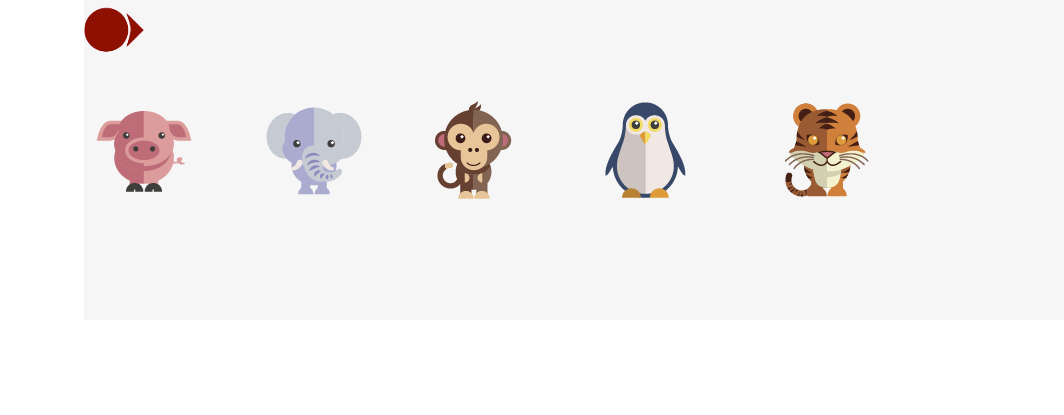
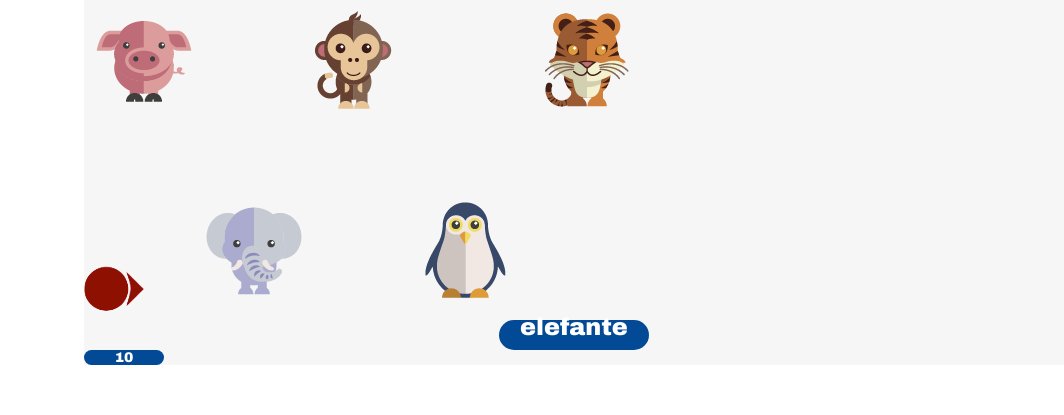
Before and after one commit to andmagom/retoAnglus, a plain HTML site: page public_html/index.html in a window 1280 px wide. Shown: the top 415 px of the page, 216-1280 px from the left. Drawn offline with Linux system fonts and the light colour scheme.

Commit message:
Se muestran los animales de forma intercalada y ya se lleva el puntaje y se menciona el animal el cual se debe buscar

```diff
--- a/public_html/css/main.css
+++ b/public_html/css/main.css
@@ -466,3 +466,50 @@ h5, h6          { font-weight: bolder }
         width: 100%;
     }
 }
+
+.target2
+{
+    border-radius: 30px 30px 30px 30px;
+    -moz-border-radius: 30px 30px 30px 30px;
+    -webkit-border-radius: 30px 30px 30px 30px;
+    border: 0px solid #000000;
+    background-color: #034a96;
+    width: 150px;
+    height: 30px;
+    margin-left: auto;
+    margin-right: auto;
+}
+
+.target2 p
+{
+    font-family: 'Arial Black', 'Arial Bold', Gadget, sans-serif;
+	font-size: 24px;
+	font-style: normal;
+	font-variant: normal;
+	font-weight: 500;
+	line-height: 15px;
+        color:white;
+        text-align: center;
+}
+
+.point
+{
+    border-radius: 30px 30px 30px 30px;
+    -moz-border-radius: 30px 30px 30px 30px;
+    -webkit-border-radius: 30px 30px 30px 30px;
+    border: 0px solid #000000;
+    background-color: #034a96;
+    width: 80px;
+}
+
+.point p
+{
+    font-family: 'Arial Black', 'Arial Bold', Gadget, sans-serif;
+	font-size: 14px;
+	font-style: normal;
+	font-variant: normal;
+	font-weight: 500;
+	line-height: 15px;
+        color:white;
+        text-align: center;
+}
--- a/public_html/index.html
+++ b/public_html/index.html
@@ -45,8 +45,17 @@
             </div ><!-- end footer -->
         </header><!-- end header -->
 
-        <section id= "game1" class="main clearfix">
+        <section class="main clearfix">
+            <div id="game1">
 
+            </div>
+
+            <div id="target" class="target2">
+
+            </div>
+            <div id="point" class="point">
+
+            </div>
         </section><!-- end main -->
 
          <script  src="js/game/game.js" type="text/javascript"></script>
--- a/public_html/js/game/game.js
+++ b/public_html/js/game/game.js
@@ -5,13 +5,18 @@ var FPS = 30;
 var imgPlayer = "img/game/player.png";
 var arrayAnimalsJson = [];
 var animalsSprite = sjs.List();
-
+var animalString =[];
+var point=0;
+var level=0;
+var target="";
+var play=true;
 
 
 var scene = sjs.Scene({w: CANVAS_WIDTH, h: CANVAS_HEIGHT, parent: document.getElementById("game1")});
+
 var input  = scene.Input();
 
-setInterval(function () {
+var interval = setInterval(function () {
     collision();
     update();
     draw();
@@ -25,22 +30,58 @@ function draw() {
 function update() {
     player.update();
 }
+function drawString()
+{
+    if(play)
+    {
+         $("#target").html("<p>" +animalString[level]+"</p>");
+         $("#point").html("<p>"+point+"</p>");
+    }else
+    {
+        $("#target").html("<p>Game Over</p>");
+    }
+
+}
 
 function collision()
 {
     var collision = player.sprite.collidesWithArray(animalsSprite);
     if(collision)
     {
-        //alert("Ah chocado con: "+collision);
+        var lista = animalsSprite.list;
+        for(var i=0; i < lista.length ; i++)
+        {
+            if(collision == lista[i])
+            {
+                if(i==level)
+                {
+                    point+=10;
+                    level++;
+                    if(level>=lista.length)
+                    {
+                        play=false;
+                    }
+                }else
+                {
+                    point-=10;
+                }
+                break;
+            }
+        }
         player.x=0;
-        player.y=0;
+        player.y=CANVAS_HEIGHT;
         player.draw();
+        drawString();
+    }
+    if(!play)
+    {
+        clearInterval(interval);
     }
 }
 
 var player = {
     x: 0,
-    y: 0,
+    y: CANVAS_HEIGHT,
     sprite: scene.Sprite(imgPlayer),
     draw: function () {
         this.sprite.update();
@@ -112,6 +153,7 @@ function createAnimals()
         var img = this.image;
         var animal =  scene.Sprite(img);
         animalsSprite.add(animal);
+        animalString.push(name);
         xAni+=50;
     });
 }
@@ -119,12 +161,24 @@ function createAnimals()
 
 function drawAnimals() {
     var x = 10;
+    var y = 10;
+    var y2= 200;
+    var aux=0;
     var ani;
     while (ani = animalsSprite.iterate()) {
         ani.setX(x);
-        ani.setY(100);
+        if(aux==0)
+        {
+            ani.setY(y);
+            aux=1;
+        }else
+        {
+            ani.setY(y2);
+            aux=0;
+        }
+
         ani.update();
-        x += 170;
+        x += 110;
     }
 
 }
@@ -135,6 +189,7 @@ $(document).ready(function () {
         arrayAnimalsJson = data.words;
         createAnimals();
         drawAnimals();
+        drawString();
     });
 
 });
```
